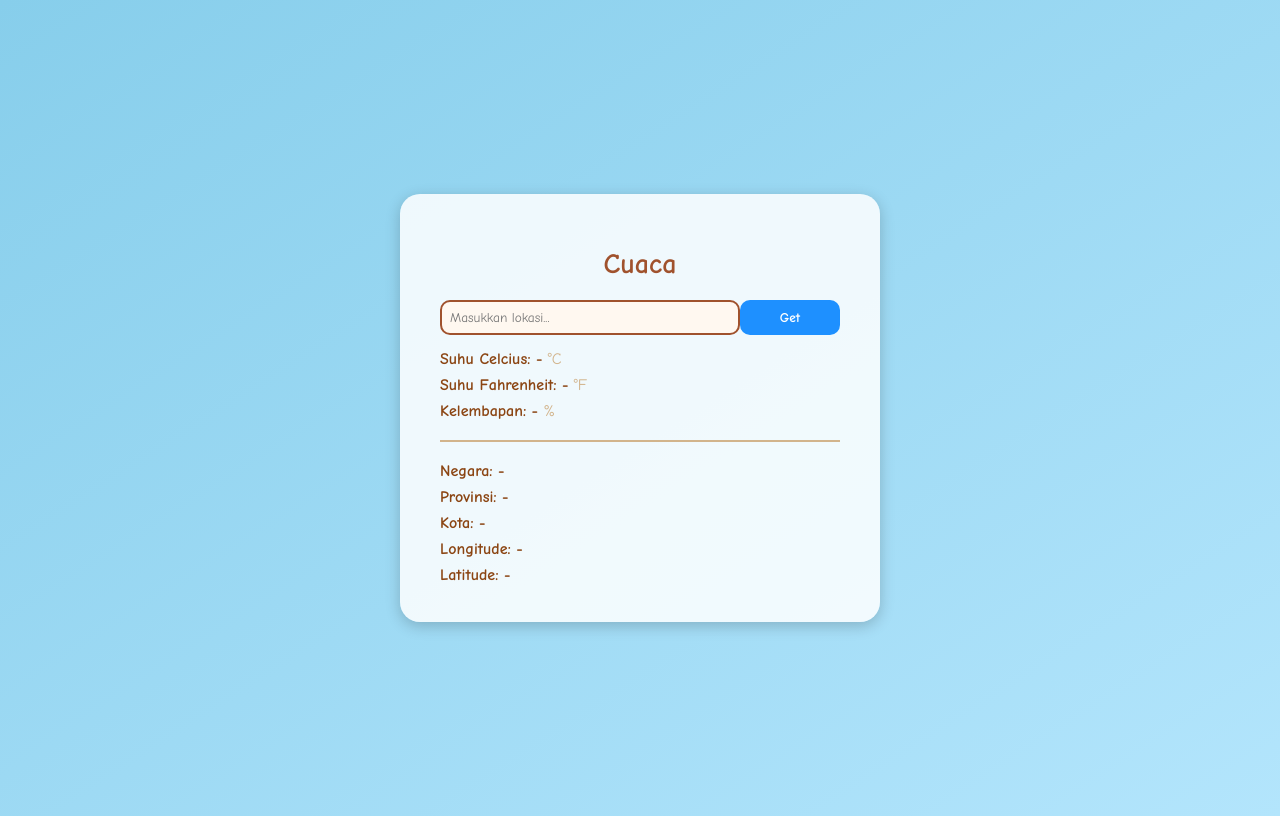
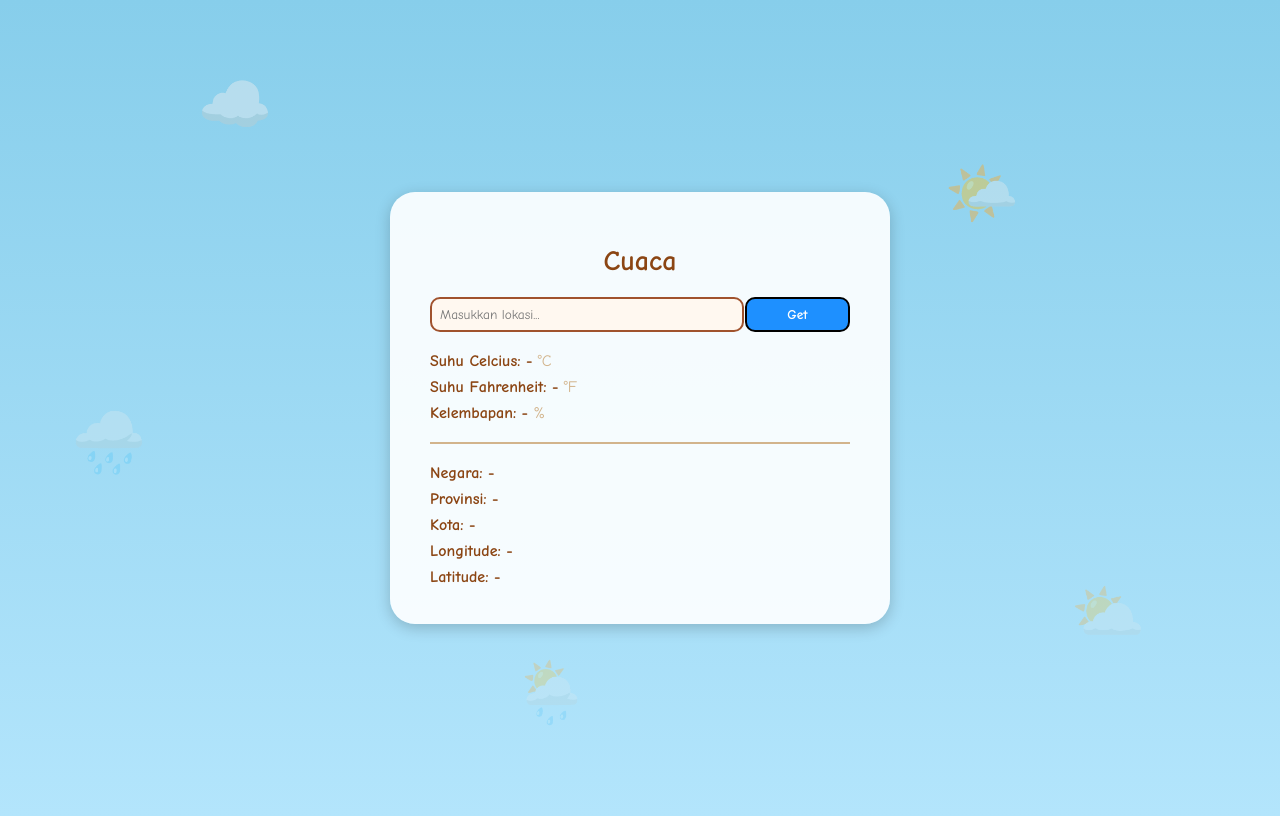
Before and after one commit to syawaliaaaz/162_WeatherApi, a plain HTML site: page index.html in a window 1280 px wide. Drawn offline with nearby package versions, Linux system fonts and the light colour scheme; no server answers.

Commit message:
bagian bg ditambah emoticon berbagai cuaca

```diff
--- a/index.html
+++ b/index.html
@@ -10,34 +10,57 @@
   <style>
     body {
       font-family: "Comic Sans MS", "Comic Sans", cursive;
-      background: linear-gradient(to bottom right, #87ceeb, #b3e5fc);
+      background: linear-gradient(to bottom, #87ceeb, #b3e5fc);
+      height: 100vh;
       display: flex;
       justify-content: center;
       align-items: center;
-      height: 100vh;
-      color: #d2b48c; /* coklat muda */
+      color: #d2b48c;
+      overflow: hidden;
+      position: relative;
+    }
+
+    /* --- background emot awan & cuaca --- */
+    .emoji {
+      position: absolute;
+      font-size: 60px;
+      opacity: 0.25;
+      animation: float 12s infinite ease-in-out;
+    }
+
+    .emoji:nth-child(1) { top: 10%; left: 15%; animation-delay: 0s; }
+    .emoji:nth-child(2) { top: 20%; right: 20%; animation-delay: 2s; }
+    .emoji:nth-child(3) { top: 50%; left: 5%; animation-delay: 4s; }
+    .emoji:nth-child(4) { bottom: 20%; right: 10%; animation-delay: 6s; }
+    .emoji:nth-child(5) { bottom: 10%; left: 40%; animation-delay: 8s; }
+
+    @keyframes float {
+      0%, 100% { transform: translateY(0); opacity: 0.3; }
+      50% { transform: translateY(-20px); opacity: 0.5; }
     }
 
     .container {
-      background: rgba(255, 255, 255, 0.85);
-      border-radius: 20px;
+      background: rgba(255, 255, 255, 0.9);
+      border-radius: 25px;
       box-shadow: 0 4px 15px rgba(0, 0, 0, 0.2);
       padding: 30px 40px;
-      width: 400px;
+      width: 420px;
       text-align: left;
+      position: relative;
+      z-index: 2;
     }
 
     h2 {
       text-align: center;
       margin-bottom: 20px;
       font-size: 28px;
-      color: #a0522d; /* coklat lebih tua untuk judul */
+      color: #8b4513;
     }
 
     .input-group {
       display: flex;
       justify-content: space-between;
-      margin-bottom: 15px;
+      margin-bottom: 20px;
     }
 
     input {
@@ -54,7 +77,7 @@
       width: 25%;
       background: #1e90ff;
       color: white;
-      border: none;
+      border: 2px solid #000;
       border-radius: 10px;
       cursor: pointer;
       transition: 0.3s;
@@ -78,11 +101,18 @@
 
     span {
       font-weight: bold;
-      color: #8b4513; /* coklat sedang untuk highlight */
+      color: #8b4513;
     }
   </style>
 </head>
 <body>
+
+  <!-- emot awan & cuaca -->
+  <div class="emoji">☁️</div>
+  <div class="emoji">🌤️</div>
+  <div class="emoji">🌧️</div>
+  <div class="emoji">⛅</div>
+  <div class="emoji">🌦️</div>
 
   <div class="container">
     <h2>Cuaca</h2>
```
